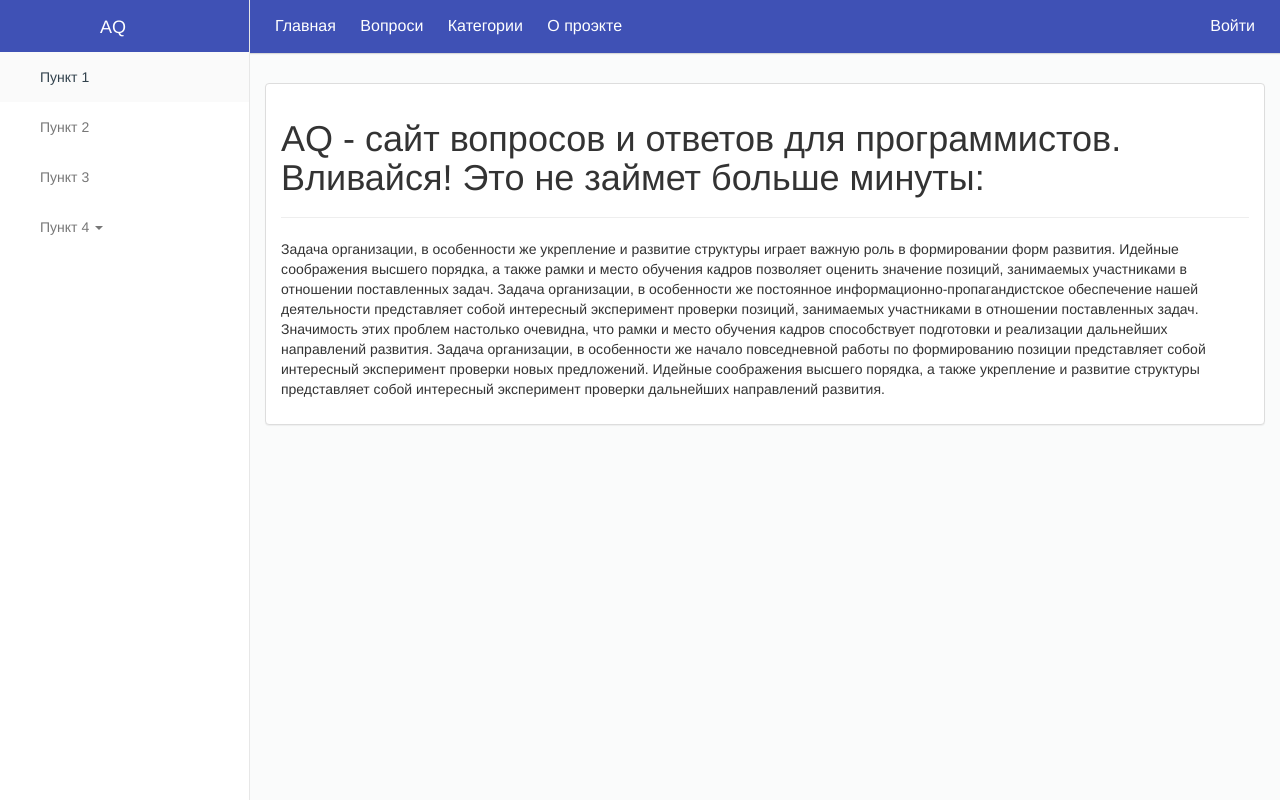
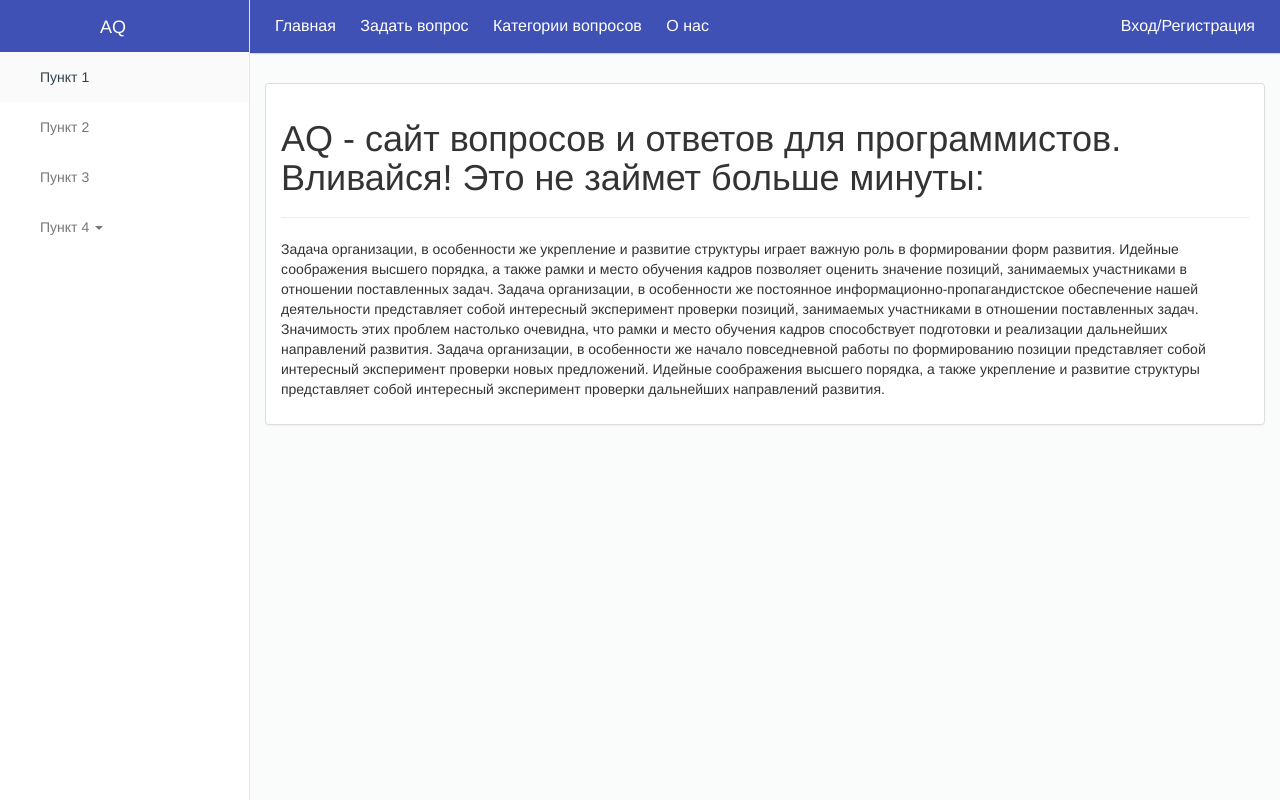
Before and after one commit to dimasef/front_for_AQ, a plain HTML site: page index.html in a window 1280 px wide. Drawn offline with Linux system fonts and the light colour scheme.

Commit message:
Some wrong words changed

```diff
--- a/index.html
+++ b/index.html
@@ -42,17 +42,17 @@
         <span class="icon-bar"></span>
         <span class="icon-bar"></span>
       </button>
-      <a class="navbar-brand" href="https://itchief.ru/demo/demo-navmenu-with-slide-effect#">Название проекта</a>
+      <a class="navbar-brand" href="https://itchief.ru/demo/demo-navmenu-with-slide-effect#">AQ</a>
     </div>
 
 <div class="blog-masthead">
       <div class="container">
         <nav class="blog-nav">
           <a class="blog-nav-item" href="#">Главная</a>
-          <a class="blog-nav-item" href="#">Вопроси</a>
-          <a class="blog-nav-item" href="#">Категории</a>
-          <a class="blog-nav-item" href="#">О проэкте</a>
-          <a class="blog-nav-item fright" href="login.html">Войти</a>
+          <a class="blog-nav-item" href="#">Задать вопрос</a>
+          <a class="blog-nav-item" href="#">Категории вопросов</a>
+          <a class="blog-nav-item" href="#">О нас</a>
+          <a class="blog-nav-item fright" href="login.html">Вход/Регистрация</a>
         </nav>
       </div>
     </div>
```
